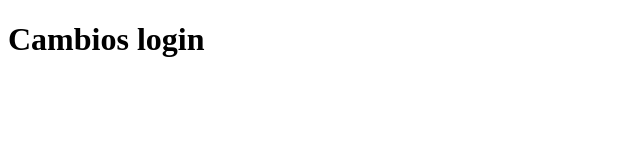
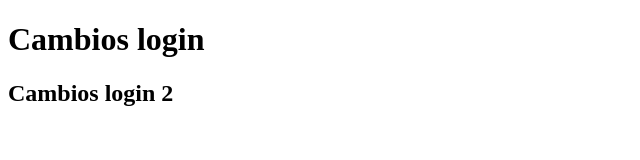
Before and after one commit to EdGaRoman1012/Git_curso, a plain HTML site: page login.html in a window 1280 px wide. Shown: the whole page, without its empty margins (0-640 px from the left). Drawn offline with Linux system fonts and the light colour scheme.

Commit message:
Cambios login 2

```diff
--- a/login.html
+++ b/login.html
@@ -8,5 +8,6 @@
 </head>
 <body>
     <h1>Cambios login</h1>
+    <h2>Cambios login 2</h2>
 </body>
 </html>
```
